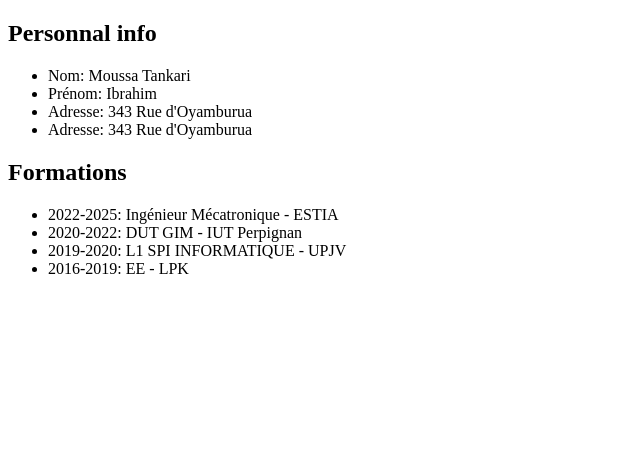
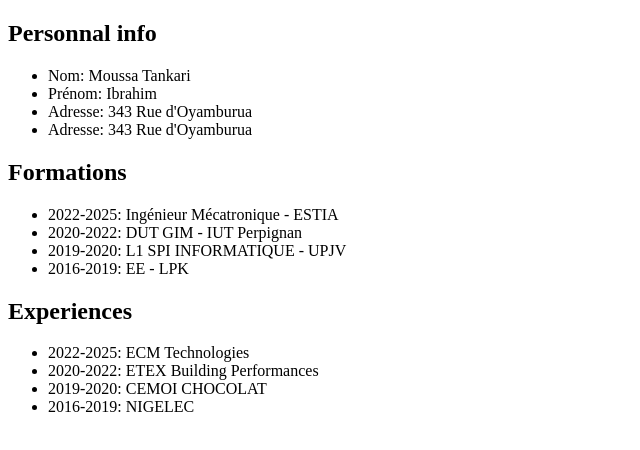
Before and after one commit to ibrah-code/ibrah.github.io, a plain HTML site: page Index.html in a window 1280 px wide. Shown: the whole page, without its empty margins (0-640 px from the left). Drawn offline with Linux system fonts and the light colour scheme.

Commit message:
EXperiences

```diff
--- a/Index.html
+++ b/Index.html
@@ -25,5 +25,16 @@
         </ul>
     </section>
 
+    <section id="exp">
+        <h1>Experiences</h1>
+        <ul>
+            <li>2022-2025: ECM Technologies</li>
+            <li>2020-2022: ETEX Building Performances</li>
+            <li>2019-2020: CEMOI CHOCOLAT</li>
+            <li>2016-2019: NIGELEC</li>
+        </ul>
+    </section>
+
+
   </body>
 </html>
```
